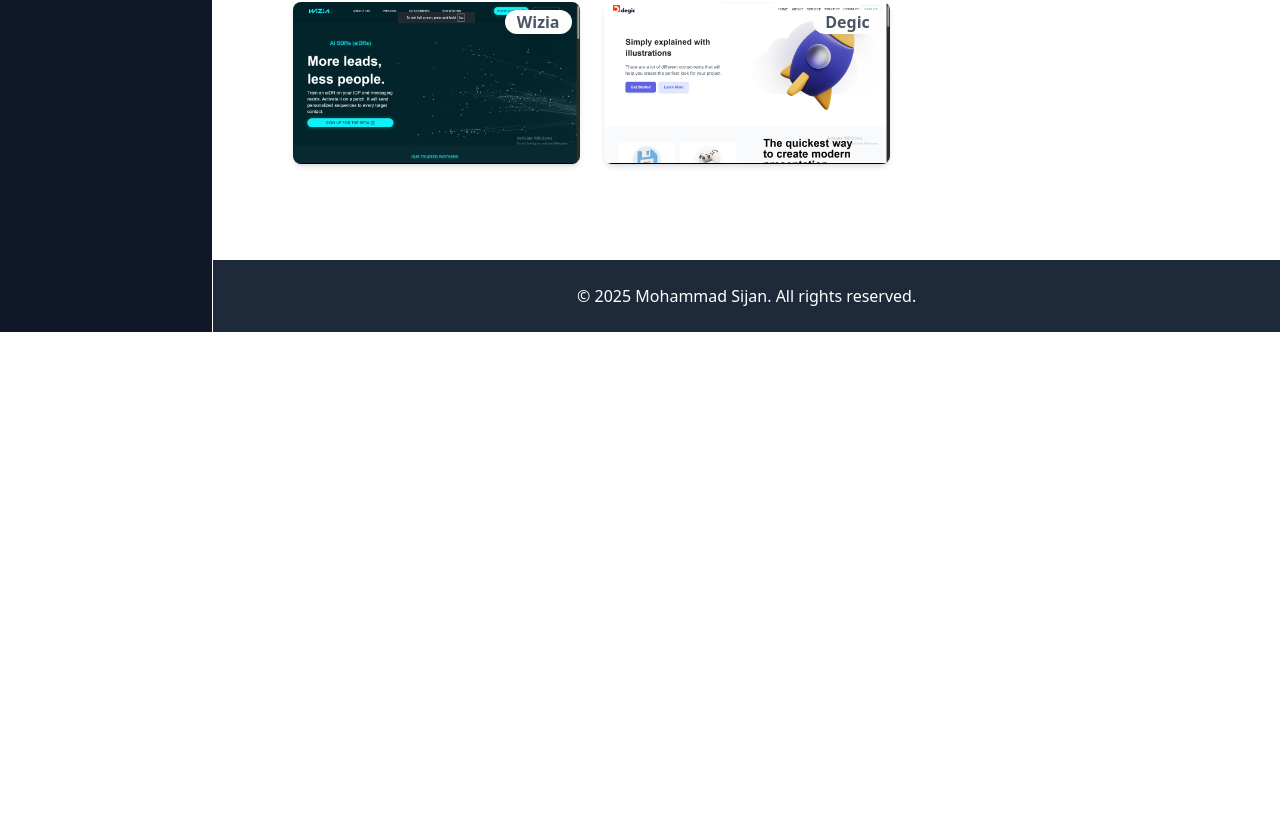
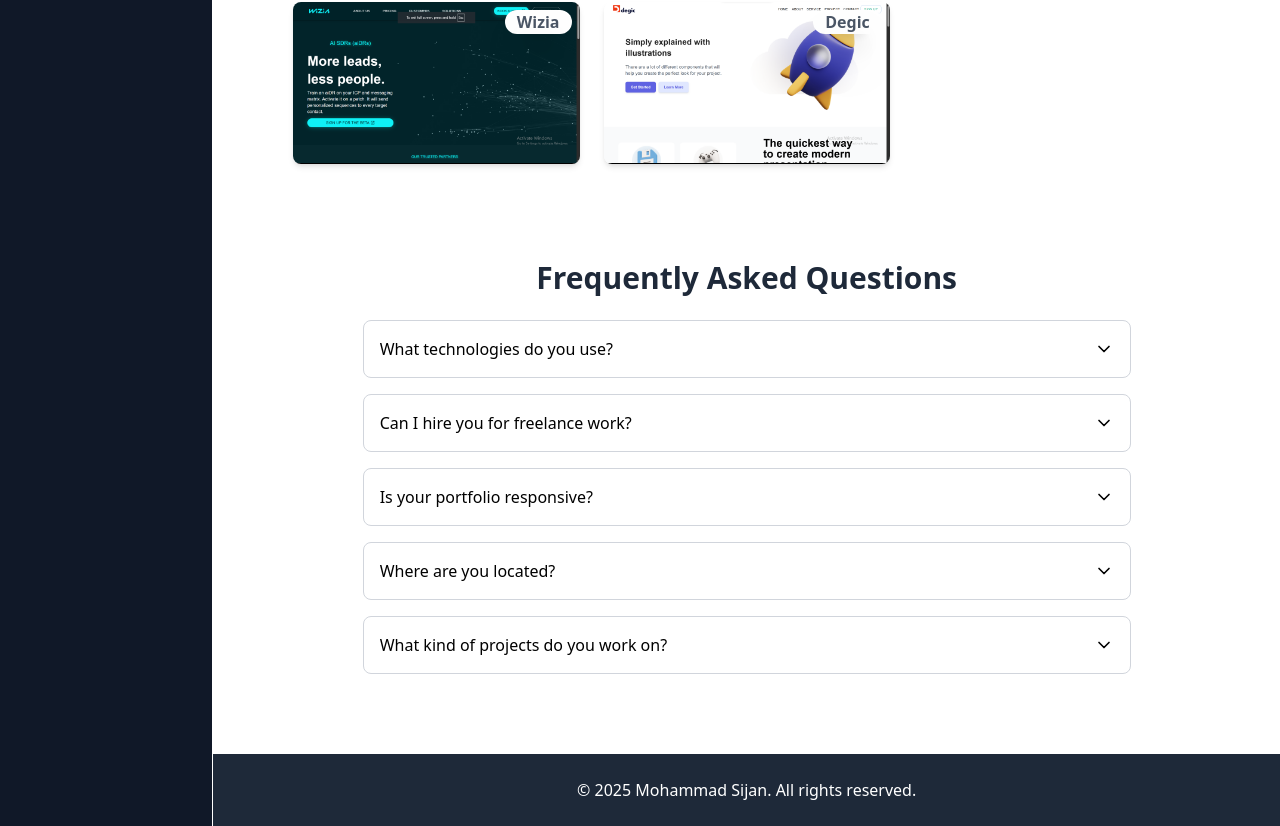
Before and after one commit to socratesssss/My-portfolio, a React (Vite) app: page / in a window 1280 px wide. Shown: the part 1415-2241 px from the top of the page. Before the commit the page ends 1747 px from the top, so only its background shows below. Built offline with nearby package versions, Linux system fonts and the light colour scheme.

Commit message:
faq secton

```diff
--- a/index.html
+++ b/index.html
@@ -2,7 +2,7 @@
 <html lang="en">
   <head>
     <meta charset="UTF-8" />
-    <link rel="icon" type="image/svg+xml" href="./public/logo.png" />
+    <link rel="icon" type="image/svg+xml" href="/logo2.png" />
     <link href="/src/index.css" rel="stylesheet">
     <meta name="google-site-verification" content="rNuTnOrudDrk8OBLNOcvaNTJz9MhY1x9WQ6k6JYhZI4" />
     <meta name="viewport" content="width=device-width, initial-scale=1.0" />
--- a/package.json
+++ b/package.json
@@ -17,6 +17,7 @@
     "@mui/styled-engine-sc": "^6.4.3",
     "@tailwindcss/vite": "^4.0.8",
     "framer-motion": "^12.9.4",
+    "lucide-react": "^0.507.0",
     "react": "^19.0.0",
     "react-dom": "^19.0.0",
     "react-router-dom": "^7.5.1",
--- a/src/Component/Card.jsx
+++ b/src/Component/Card.jsx
@@ -29,9 +29,9 @@ export default function ActionAreaCard({ name, img, link }) {
             { name}
           </h2>
         </div>
-        <div className='hidden md:flex absolute  -bottom-20 transition-all duration-200 items-center justify-center group-hover:bottom-0  w-full h-[25%] bg-gray-500/50   '>
-  <h1 className='text-white  text-3xl font-semibold '> Click</h1>
-
+        <div className=' flex flex-col absolute py-1  md:-bottom-20 transition-all  duration-200  gap-1 justify-center bottom-0 md:group-hover:bottom-0 overflow-hidden  w-full  bg-gray-500/70 md:bg-gray-500/50   '>
+  <h1 className='text-white mx-1  text-xl capitalize  md:text-xl font-semibold font-sarif  '> view {name}</h1>
+  <p className='text-gray-100 mx-1 text-sm md:text-sm line-clamp-1'>Lorem ipsum dolor sit amet consectetur adipisicing elit. Eaque, dolore.</p>
           </div>
 
       </a>
--- /dev/null
+++ b/src/Component/Faq.jsx
@@ -0,0 +1,76 @@
+import React, { useState } from "react";
+import { motion, AnimatePresence } from "framer-motion";
+import { ChevronDown } from "lucide-react";
+
+const faqs = [
+  {
+    question: "What technologies do you use?",
+    answer:
+      "I work with HTML, CSS, JavaScript, React, Next.js, Tailwind CSS, TypeScript, and Framer Motion."
+  },
+  {
+    question: "Can I hire you for freelance work?",
+    answer:
+      "Yes! I'm available for freelance projects. You can contact me through the form or my email."
+  },
+  {
+    question: "Is your portfolio responsive?",
+    answer:
+      "Yes, my portfolio is fully responsive and optimized for all devices including mobile and tablets."
+  },
+  {
+    question: "Where are you located?",
+    answer:
+      "I’m based in Bangladesh but open to working with clients from all around the world."
+  },
+  {
+    question: "What kind of projects do you work on?",
+    answer:
+      "I build front-end websites, single-page apps, dashboards, and interactive UI using modern frameworks."
+  }
+];
+
+function FaqSection() {
+  const [openIndex, setOpenIndex] = useState(null);
+
+  const toggle = (index) => {
+    setOpenIndex(openIndex === index ? null : index);
+  };
+
+  return (
+    <section className="bg-white container mx-auto dark:bg-[#1e293b] py-10 px-4 md:px-20">
+      <h2 className="text-3xl font-bold text-center text-gray-800 dark:text-white mb-6">
+        Frequently Asked Questions
+      </h2>
+      <div className="space-y-4 max-w-3xl mx-auto">
+        {faqs.map((faq, i) => (
+          <div key={i} className="border border-gray-300 dark:border-gray-600 rounded-lg">
+            <button
+              onClick={() => toggle(i)}
+              className="w-full flex justify-between items-center p-4 text-left dark:text-white"
+            >
+              <span className="font-medium">{faq.question}</span>
+              <ChevronDown
+                className={`w-5 h-5  transition-transform duration-200 ${
+                  openIndex === i ? "rotate-180" : ""
+                }`}
+              />
+            </button>
+            <AnimatePresence>
+              {openIndex === i && (
+                <div
+
+                  className="overflow-hidden px-4 pb-4 transition-all duration-5000 ease-in-out text-gray-600 dark:text-gray-300"
+                >
+                  {faq.answer}
+                </div>
+              )}
+            </AnimatePresence>
+          </div>
+        ))}
+      </div>
+    </section>
+  );
+}
+
+export default FaqSection;
--- a/src/Component/Hero.jsx
+++ b/src/Component/Hero.jsx
@@ -13,6 +13,7 @@ import Footer from "./Footer";
 
 
 import WhatsAppIcon from "@mui/icons-material/WhatsApp";
+import FaqSection from "./Faq";
 function Hero({toggleDarkMode,isDark}) {
   const Mobile = "880 183952641";
   const email = "mohammadsijan381@gamil.com";
@@ -28,9 +29,9 @@ function Hero({toggleDarkMode,isDark}) {
   const message = 'Hello! I found your website.';
   const whatsappLink = `https://wa.me/${phone}?text=${encodeURIComponent(message)}`;
   return (
-    <section className="md:col-span-10 bg-white dark:bg-[#0B192C] container mx-auto">
+    <section className="md:col-span-10 bg-white dark:bg-[#0B192C] ">
       <Nav isDark={isDark} toggleDarkMode={toggleDarkMode} />
-      <div>
+      <div className="container mx-auto">
         <div className="flex flex-col md:flex-row pt-14 md:pt-0 md:mt-20">
           {/* Left Section */}
           <div>
@@ -149,6 +150,9 @@ function Hero({toggleDarkMode,isDark}) {
         <WebsiteShow />
       </div>
       <div>
+        <FaqSection/>
+      </div>
+      <div>
         <Footer />
       </div>
     </section>
--- a/src/Component/MobileNav.jsx
+++ b/src/Component/MobileNav.jsx
@@ -90,15 +90,17 @@ function Nav({ toggleDarkMode, isDark }) {
           ${mobileOpen ? "translate-x-0" : "-translate-x-full"}
         `}
       >
-        <button
+
+
+        <header>
+
+          <img src="/logo2.png" className="w-[34px]" alt="" />
+          <button
           className="absolute top-4 right-4 z-50"
           onClick={handleDrawerToggle}
         >
           <CloseIcon sx={{ fontSize: 32, color: "white" }} />
         </button>
-
-        <header>
-          <h3 className="text-2xl font-bold text-white">SZN</h3>
         </header>
 
         {/* Navigation Links */}
--- a/src/Component/Myskills.jsx
+++ b/src/Component/Myskills.jsx
@@ -17,7 +17,7 @@ function Myskills() {
   ];
 
   return (
-    <section className="dark:bg-[#374d6b] py-3">
+    <section className="dark:bg-[#374d6b] py-3  container mx-auto">
       <div className="mx-4 md:mx-20 ">
         <div className="flex justify-center items-center py-3">
           <h2 className="text-2xl md:text-3xl dark:text-white font-bold">
--- a/src/Component/Navbar.jsx
+++ b/src/Component/Navbar.jsx
@@ -21,7 +21,8 @@ function Navbar({toggleDarkMode}) {
           hidden md:flex md:flex-col text-white fixed top-0 px-3 left-0 min-h-screen h-full  w-52 pt-4 transition-all duration-300 ease-in-out`}
         >
           <header className="flex w-full justify-between ">
-            <h3 className="text-2xl  font-bold">SZN</h3>
+
+            <img src="/logo2.png" className="w-[35px]" alt="" />
             <button onClick={toggleDarkMode}>
               <DarkModeIcon  sx={{ color: "white", fontSize: 30 }} />
             </button>
--- a/src/Component/WebsiteShow.jsx
+++ b/src/Component/WebsiteShow.jsx
@@ -37,7 +37,7 @@ function WebsiteShow() {
   ];
 
   return (
-    <section>
+    <section className="container mx-auto">
       <div className="py-10 border-b-2 dark:border-white mx-4 md:mx-20 outline-offset-4">
         <h3 className="font-bold dark:text-white text-xl md:text-3xl">
           Some of my developed websites
```
Also changed, not shown: public/logo2.png (added), 1 other file (tests, documents, lock files or other folders).
